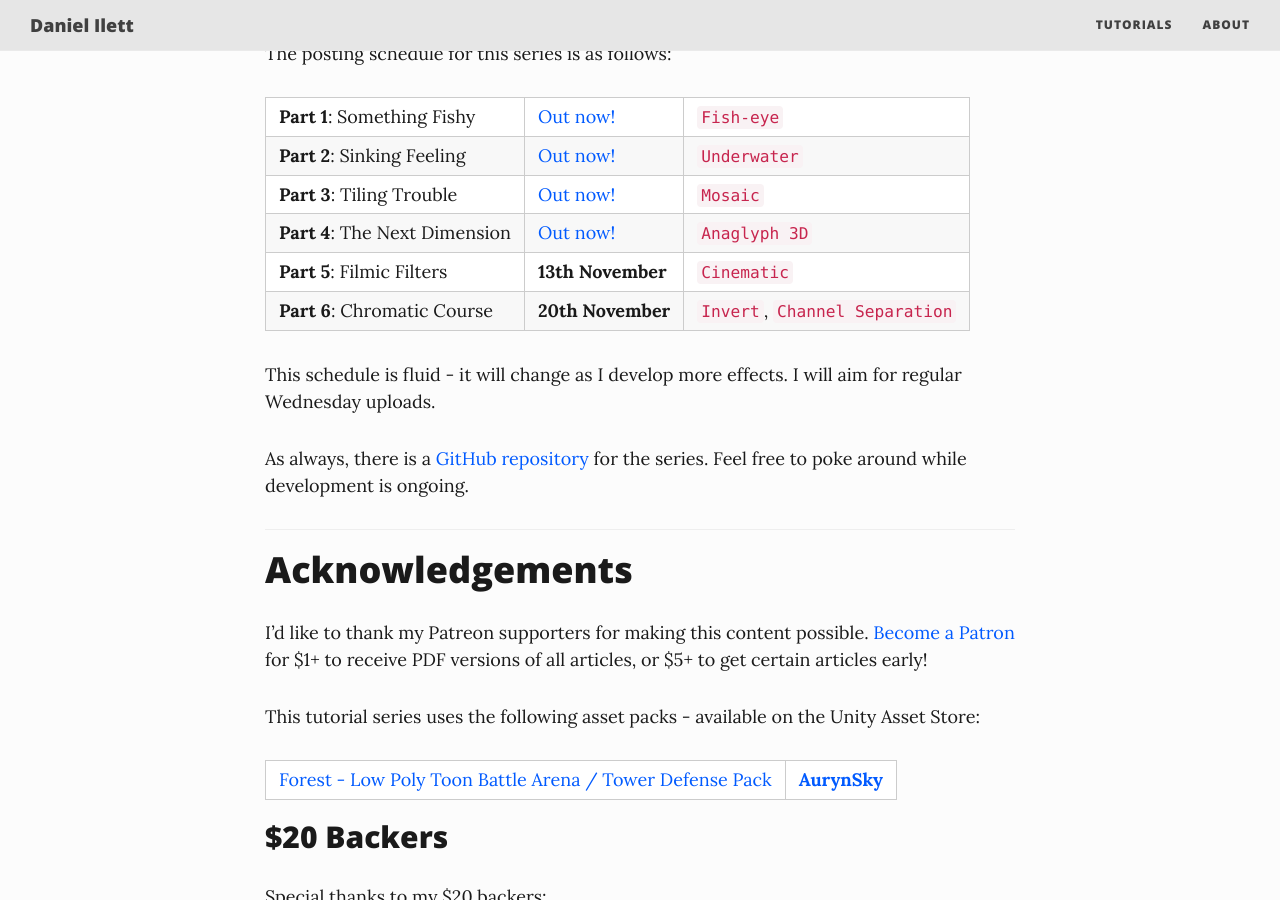
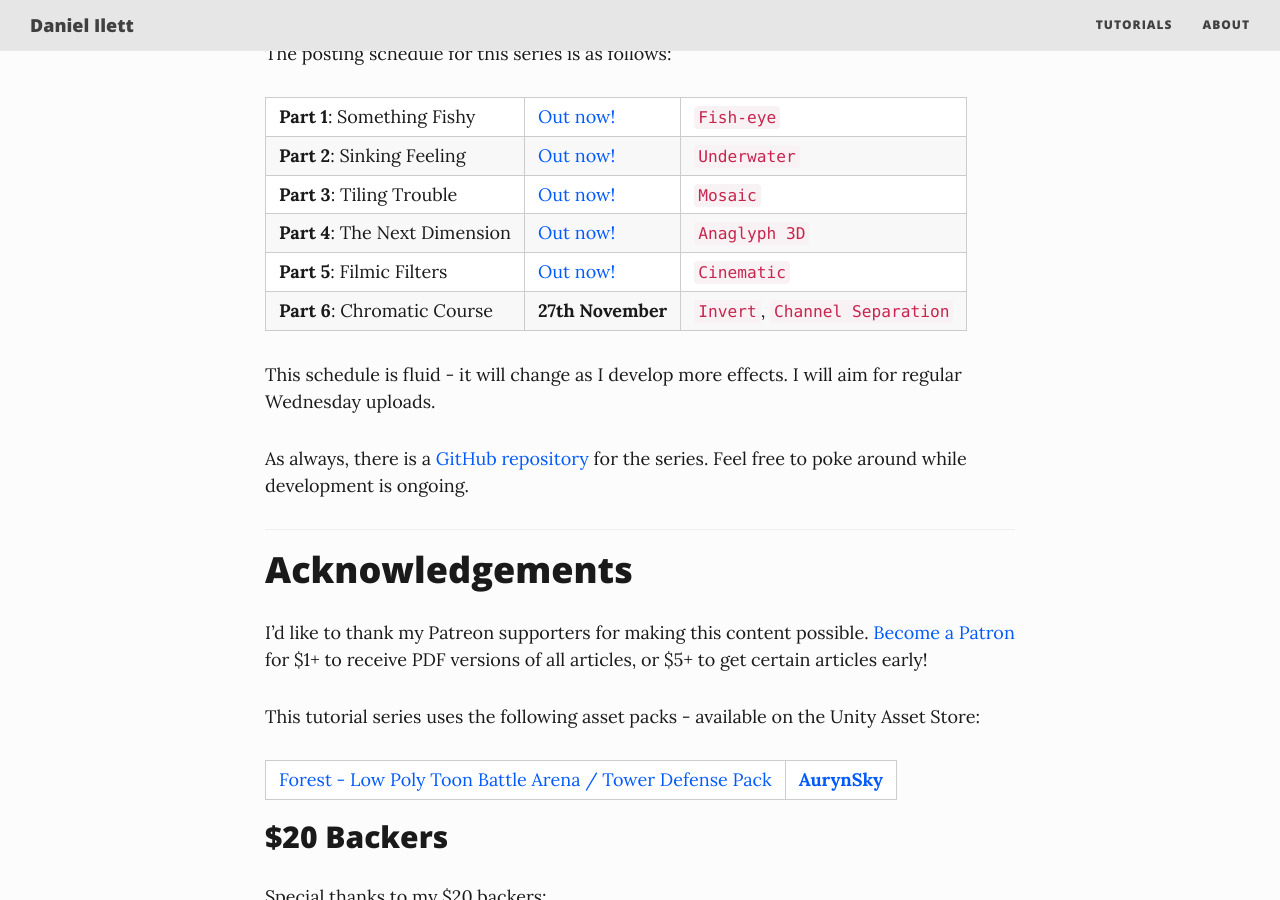
Before and after one commit to daniel-ilett/blog, a Jekyll site: the page built from _posts/2019-09-18-tut3-intro-ultra.md, in a window 1280 px wide and 900 px high, scrolled down 835 px. Built offline with Jekyll 4.4.1, drawn with Linux system fonts in a browser that asks for light colours; nearby versions of some CDN libraries.

Commit message:
Tweaked Ultra Effects intro page.!

```diff
--- a/_posts/2019-09-18-tut3-intro-ultra.md
+++ b/_posts/2019-09-18-tut3-intro-ultra.md
@@ -22,8 +22,8 @@ The posting schedule for this series is as follows:
 **Part 2**: Sinking Feeling |  [Out now!](https://danielilett.com/2019-10-22-tut3-2-sinking-feeling/) | `Underwater`
 **Part 3**: Tiling Trouble | [Out now!](https://danielilett.com/2019-10-30-tut3-3-tiling-trouble/) | `Mosaic`
 **Part 4**: The Next Dimension | [Out now!](https://danielilett.com/2019-11-05-tut3-4-next-dimension/) | `Anaglyph 3D`
-**Part 5**: Filmic Filters | **13th November** | `Cinematic`
-**Part 6**: Chromatic Course | **20th November** | `Invert`, `Channel Separation`
+**Part 5**: Filmic Filters | [Out now!](https://danielilett.com/2019-11-20-tut3-5-filmic-filters/) | `Cinematic`
+**Part 6**: Chromatic Course | **27th November** | `Invert`, `Channel Separation`
 
 This schedule is fluid - it will change as I develop more effects. I will aim for regular Wednesday uploads.
 
```
